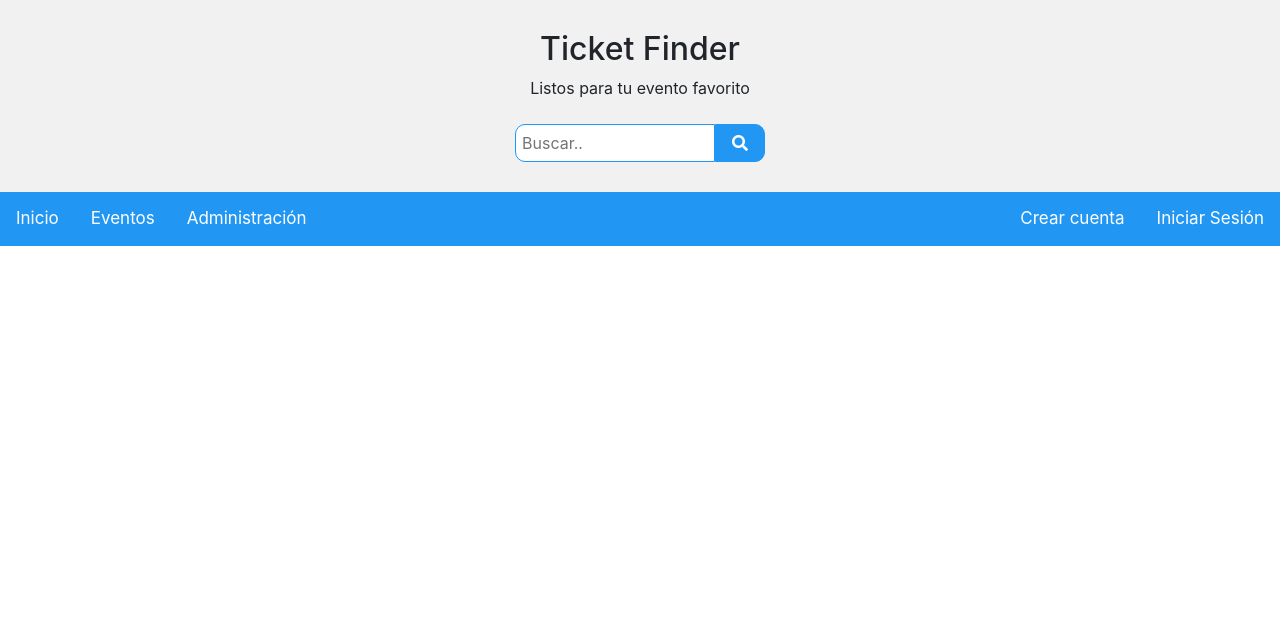
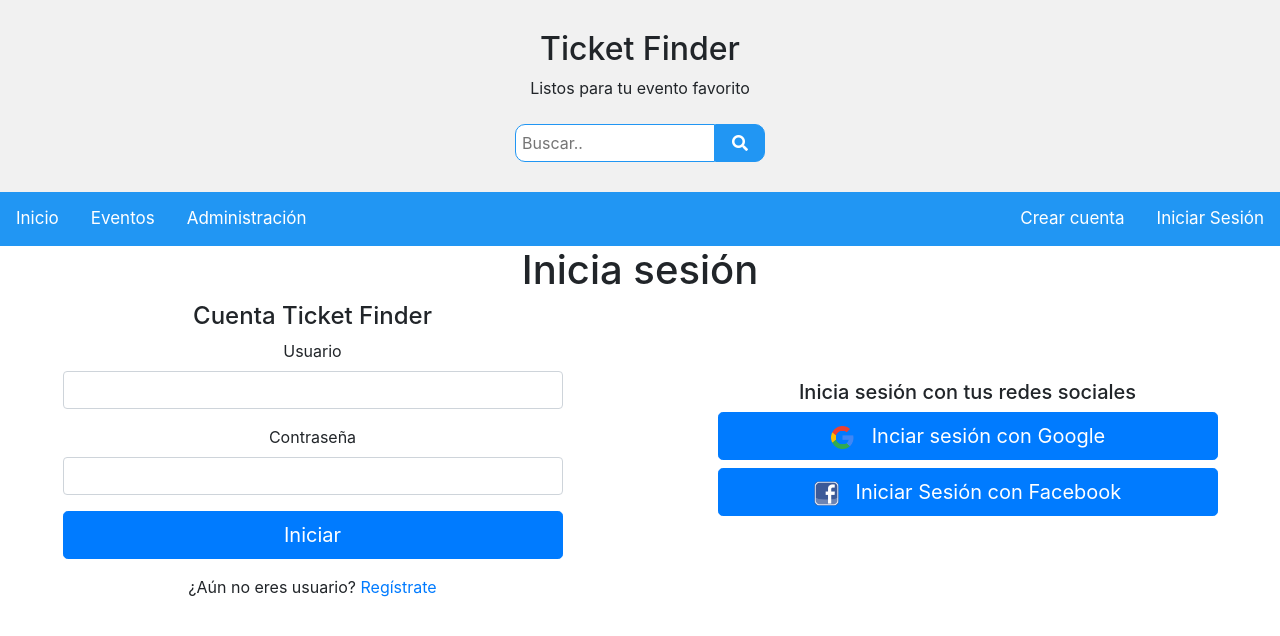
Before and after one commit to AlfredoRdgz/TicketFinder, an Angular app: page /login in a window 1280 px wide. Before the commit this address led to /. Shown: the top 636 px of the page. Built offline with nearby package versions, Linux system fonts and the light colour scheme.

Commit message:
Agregando inicio de sesion

```diff
--- a/src/app/app-routing.module.ts
+++ b/src/app/app-routing.module.ts
@@ -8,6 +8,7 @@ import { EventoAsientosComponent } from './eventos-main/evento-asientos/evento-a
 import { EventoConfirmacionComponent } from './eventos-main/evento-confirmacion/evento-confirmacion.component';
 import { HomeComponent } from './home/home.component';
 import { EventosAdminComponent } from './eventos-main/eventos-admin/eventos-admin.component';
+import { LoginComponent } from './login/login.component';
 
 const routes: Routes = [
   {path:'',component:HomeComponent},
@@ -18,7 +19,9 @@ const routes: Routes = [
     {path: 'comprar',component:EventoPagoComponent},
   ]},
   {path: 'confirmacion',component:EventoConfirmacionComponent},
-  {path:'admin',component:EventosAdminComponent}
+  {path:'admin',component:EventosAdminComponent},
+  {path:'login',component:LoginComponent}//,
+  //{path:'registro',component:RegistroComponent}
 ];
 
 @NgModule({
--- a/src/app/login/login.component.css
+++ b/src/app/login/login.component.css
@@ -0,0 +1,20 @@
+.login {
+    background-color: #d1d1d1;
+    padding: 20px;
+    margin: 20px;
+    text-align: center;
+}
+
+.userLogin {
+    width: 80%;
+    text-align: center;
+    margin-left: 10%;
+}
+
+
+@media screen and (max-width:500px) {
+    .userLogin {
+        margin-left: 20px;
+        width: calc(100% - 40px);
+    }
+}
--- a/src/app/login/login.component.html
+++ b/src/app/login/login.component.html
@@ -1,3 +1,36 @@
-<p>
-  login works!
-</p>
+<div class="container">
+  <h1 style="text-align:center">Inicia sesión</h1>
+</div>
+
+<div class="row">
+  <div class="container col-md-6">
+    <form class="form-signin userLogin" [formGroup]="formulario" action="#">
+      <h4>Cuenta Ticket Finder</h4>
+      <div class="form-group">
+        <label for="login_username">Usuario</label>
+        <input class="form-control" type="text" id="login_username"  formControlName="usuario">
+      </div>
+      <div class="form-group">
+        <label for="login_password">Contraseña</label>
+        <input class="form-control" type="password" id="login_password"  formControlName="contrasena">
+      </div>
+      <div class="form-group">
+        <button id="btnLogin" class="btn btn-lg btn-primary btn-block btn-signin" (click)="iniciarSesion()">Iniciar</button>
+      </div>
+    </form>
+    <p style="font-size:16px; text-align:center;">¿Aún no eres usuario? <a href="#" routerLink="/registro">Regístrate</a> </p>
+  </div>
+  <div class="container col-md-6">
+    <div class="userLogin" style="position:relative; top: 25%;">
+      <h5>Inicia sesión con tus redes sociales</h5>
+        <button id="btnGoogle" class="btn btn-lg btn-primary btn-block btn-signin"><img src="assets/images/googleLogo.png"
+            style="width:25px; height:25px"> &nbsp; Inciar sesión con
+          Google</button>
+        <!--API de Google para cambiar imagen por botón de Google-->
+        <button id="btnFacebook" class="btn btn-lg btn-primary btn-block btn-signin"><img src="assets/images/facebookLogo.png"
+            style="width:25px; height:25px"> &nbsp; Iniciar Sesión con
+          Facebook</button>
+        <!--API de Facebook para botón de FB-->
+    </div>
+  </div>
+</div>
--- a/src/app/login/login.component.ts
+++ b/src/app/login/login.component.ts
@@ -1,4 +1,5 @@
 import { Component, OnInit } from '@angular/core';
+import { FormGroup, FormControl, Validators } from '@angular/forms';
 
 @Component({
   selector: 'app-login',
@@ -7,9 +8,16 @@ import { Component, OnInit } from '@angular/core';
 })
 export class LoginComponent implements OnInit {
 
+  formulario: FormGroup;
   constructor() { }
 
   ngOnInit() {
+    this.formulario = new FormGroup({
+      usuario: new FormControl('', [
+        Validators.required,
+      ]),
+      contrasena: new FormControl('', [Validators.required])
+    });
   }
 
 }
```
